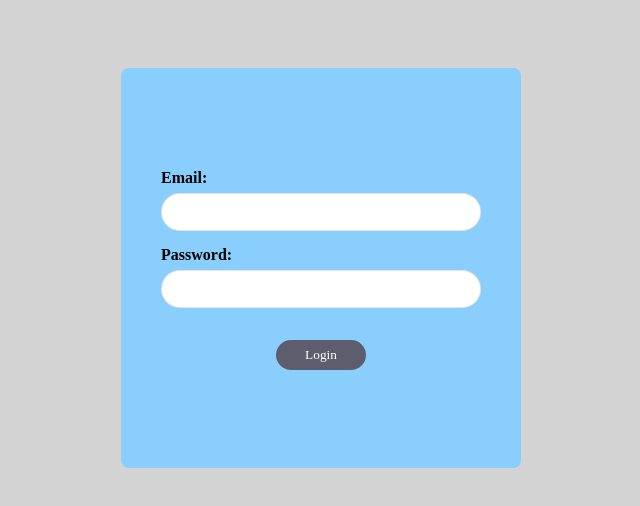
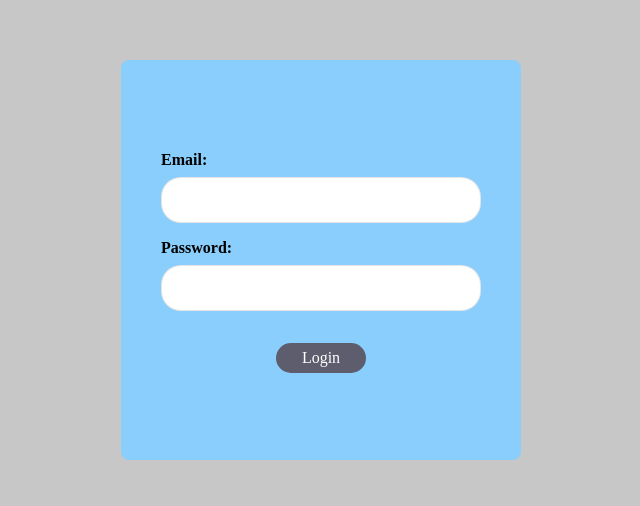
Before and after one commit to koleshchatov/newReal, a React (Vite) app in the folder my-react-app/: page /authPage in a window 1280 px wide. Shown: the part 140-646 px from the top of the page, without its empty margins (319-959 px from the left). Built offline with nearby package versions, Linux system fonts and the light colour scheme.

Commit message:
стили сбросил, навалил цветов в сцсс

```diff
--- a/my-react-app/globalStyles.css
+++ /dev/null
@@ -1,4 +0,0 @@
-body {
-  background-color: lightgrey;
-  font-family: "Segoe UI", Tahoma, Geneva, Verdana, sans-serif;
-}
--- a/my-react-app/src/Components/Form/form.module.css
+++ b/my-react-app/src/Components/Form/form.module.css
@@ -5,12 +5,12 @@
 
 .grid th,
 .grid td {
-  border: 1px solid #ddd;
+  border: 1px solid var(--color-background);
   padding: 8px;
 }
 
 .grid th {
-  background: #f5f5f5;
+  background: white;
   text-align: left;
 }
 
@@ -18,28 +18,12 @@
   width: 80px;
 }
 
-.idCell {
-  color: black;
-}
-
 .nameHeader {
   font-weight: bold;
 }
 
-.nameCell {
-  color: black;
-}
-
-.codeHeader {
-  color: black;
-}
-
-.codeCell {
-  color: black;
-}
-
 tbody tr:hover {
-  background-color: #fafafa;
+  background-color: var(--color-background-hover);
 }
 
 .pageHeader {
@@ -61,7 +45,7 @@ tbody tr:hover {
   justify-content: center;
   padding: 0.6rem 1.2rem;
   color: white;
-  background-color: #0958d9;
+  background-color: var(--color-primary);
   border: none;
   border-radius: 0.5rem;
   transition: all 0.2s ease;
@@ -71,24 +55,22 @@ tbody tr:hover {
 }
 
 .buttonCreate:hover {
-  background-color: #4096ff;
+  background-color: var(--color-primary-hover);
 }
 
 .buttonDelete {
   margin-right: 10px;
-  color: red;
+  color: var(--color-danger);
   background: none;
   border: none;
   font-size: 15px;
-  font-family: "Segoe UI", Tahoma, Geneva, Verdana, sans-serif;
 }
 
 .buttonDelete:hover {
-  opacity: 0.7;
+  color: var(--color-danger-hover);
   background: none;
   border: none;
   font-size: 15px;
-  font-family: "Segoe UI", Tahoma, Geneva, Verdana, sans-serif;
   cursor: pointer;
 }
 
@@ -101,12 +83,12 @@ tbody tr:hover {
   margin-left: 15px;
   border-radius: 5px;
   border: none;
-  background-color: #ff0303;
-  color: white;
+  background-color: var(--color-danger);
+  color: var(--color-white);
 }
 
 .buttonModalDelete:hover {
-  opacity: 0.8;
+  background-color: var(--color-danger-hover);
   cursor: pointer;
 }
 
@@ -134,7 +116,6 @@ tbody tr:hover {
   background: none;
   border: none;
   font-size: 15px;
-  font-family: "Segoe UI", Tahoma, Geneva, Verdana, sans-serif;
 }
 
 .buttonEdit:hover {
@@ -142,7 +123,6 @@ tbody tr:hover {
   background: none;
   border: none;
   font-size: 15px;
-  font-family: "Segoe UI", Tahoma, Geneva, Verdana, sans-serif;
   cursor: pointer;
 }
 
@@ -204,7 +184,7 @@ tbody tr:hover {
   border-radius: 5px;
   width: 79px;
   height: 30px;
-  background-color: #0958d9;
+  background-color: var(--color-primary);
   color: white;
   float: right;
   border: 0px;
@@ -216,8 +196,8 @@ tbody tr:hover {
 }
 .buttonExitCreateModal:hover {
   border: 3px;
-  color: #0958d9;
-  border-color: #0958d9;
+  color: var(--color-primary);
+  border-color: var(--color-primary);
   cursor: pointer;
   opacity: 0.9;
 }
@@ -234,20 +214,18 @@ tbody tr:hover {
   border: none;
   font-size: 17px;
   cursor: pointer;
-  color: #ec2323;
+  color: var(--color-danger-hover);
 }
 
 .roleCode {
   margin-left: 10px;
-  color: #0958d9;
+  color: var(--color-primary-active);
 }
 
 .inputModal {
-  background-color: rgb(247, 244, 244);
   opacity: 0.1;
-  border-color: grey;
   border-radius: 4px;
-  border: 1px solid grey;
+  border: 1px solid var(--color-input);
   width: 100%;
   height: 20px;
   opacity: 1;
@@ -255,8 +233,7 @@ tbody tr:hover {
 }
 
 .inputModal:hover {
-  opacity: 0.8;
-  border: 1px solid #0958d9;
+  border: 1px solid var(--color-input-active);
 }
 
 .buttonActionUserMenu {
@@ -281,11 +258,10 @@ tbody tr:hover {
 
 .buttonActionUser {
   margin-right: 10px;
-  color: #4096ff;
+  color: var(--color-primary);
   background: none;
   border: none;
   font-size: 15px;
-  font-family: "Segoe UI", Tahoma, Geneva, Verdana, sans-serif;
 }
 
 .buttonActionUser:hover {
@@ -293,7 +269,7 @@ tbody tr:hover {
 
   border: none;
   font-size: 15px;
-  font-family: "Segoe UI", Tahoma, Geneva, Verdana, sans-serif;
+
   cursor: pointer;
 }
 
@@ -303,11 +279,11 @@ tbody tr:hover {
   text-align: left;
   border: none;
   background-color: unset;
-  font-family: "Segoe UI", Tahoma, Geneva, Verdana, sans-serif;
 }
+
 .buttonActionUserItem:hover {
   background-color: #afaeae;
-  color: #0958d9;
+  color: var(--color-primary-hover);
   cursor: pointer;
 }
 
--- a/my-react-app/src/Components/Menu/index.jsx
+++ b/my-react-app/src/Components/Menu/index.jsx
@@ -6,7 +6,7 @@ import { menuLists } from "../../config/menuLists";
 export default function Menu() {
   return (
     <>
-      <div className={styles.headerEASSP}>EASSP Admin</div>
+      <div className={styles.headerEassp}>EASSP Admin</div>
 
       <div>
         {menuLists.map((list) => (
--- a/my-react-app/src/Components/Menu/menu.module.css
+++ b/my-react-app/src/Components/Menu/menu.module.css
@@ -62,7 +62,7 @@
   font-size: 16px;
 }
 
-.headerEASSP {
+.headerEassp {
   margin-bottom: 20px;
-  font-size: 14px;
+  font-size: 20px;
 }
--- a/my-react-app/src/Pages/RolePage/index.jsx
+++ b/my-react-app/src/Pages/RolePage/index.jsx
@@ -57,13 +57,11 @@ export default function RolePage() {
 
   return (
     <>
-      <div>
-        <div>
-          <h2>Роли</h2>
-          <button className={styles.buttonCreate} onClick={openModalCreateRole}>
-            Создать роль
-          </button>
-        </div>
+      <div className={styles.pageHeader}>
+        <h2 className={styles.pageTitle}>Роли</h2>
+        <button className={styles.buttonCreate} onClick={openModalCreateRole}>
+          Создать роль
+        </button>
 
         <DataGrid
           data={roles}
--- a/my-react-app/src/main.jsx
+++ b/my-react-app/src/main.jsx
@@ -4,7 +4,7 @@ import App from "./Components/Routes";
 import { BrowserRouter } from "react-router-dom";
 import { Provider } from "react-redux";
 import { store } from "./auth/store.jsx";
-import "../globalStyles.css";
+import "../styles/index.scss";
 
 createRoot(document.getElementById("root")).render(
   <StrictMode>
--- /dev/null
+++ b/my-react-app/styles/base/global.scss
@@ -0,0 +1,24 @@
+:root {
+  --color-background: #c7c7c7;
+  --color-background-hover: #a8a8a8;
+
+  --color-input: #b8b8b8;
+  --color-input-active: #9e9d9d;
+  --color-input-background: #ffffff;
+
+  --color-primary: #1677ff;
+  --color-primary-hover: #4096ff;
+  --color-danger: #ff0000;
+  --color-danger-hover: #f14747;
+
+  --color-text: #000000;
+  --color-text-muted: #6b6b7b;
+
+  --font-base: "Segoe UI", Tahoma, Geneva, Verdana, sans-serif;
+}
+
+body {
+  color: var(--color-text);
+  background-color: var(--color-background);
+  font-family: var(--font-base);
+}
--- /dev/null
+++ b/my-react-app/styles/base/reset.scss
@@ -0,0 +1,46 @@
+*,
+*::before,
+*::after {
+  box-sizing: border-box;
+  margin: 0;
+  padding: 0;
+}
+
+html {
+  -webkit-text-size-adjust: 100%;
+}
+
+body {
+  min-height: 100vh;
+  line-height: 1.5;
+}
+
+img,
+picture,
+video,
+svg {
+  display: block;
+  max-width: 100%;
+}
+button,
+input,
+textarea,
+select {
+  font: inherit;
+  color: inherit;
+}
+
+button {
+  background: none;
+  border: none;
+  cursor: pointer;
+}
+
+ul,
+ol {
+  list-style: none;
+}
+a {
+  color: inherit;
+  text-decoration: none;
+}
--- /dev/null
+++ b/my-react-app/styles/index.scss
@@ -0,0 +1,2 @@
+@use "base/reset";
+@use "base/global";
```
